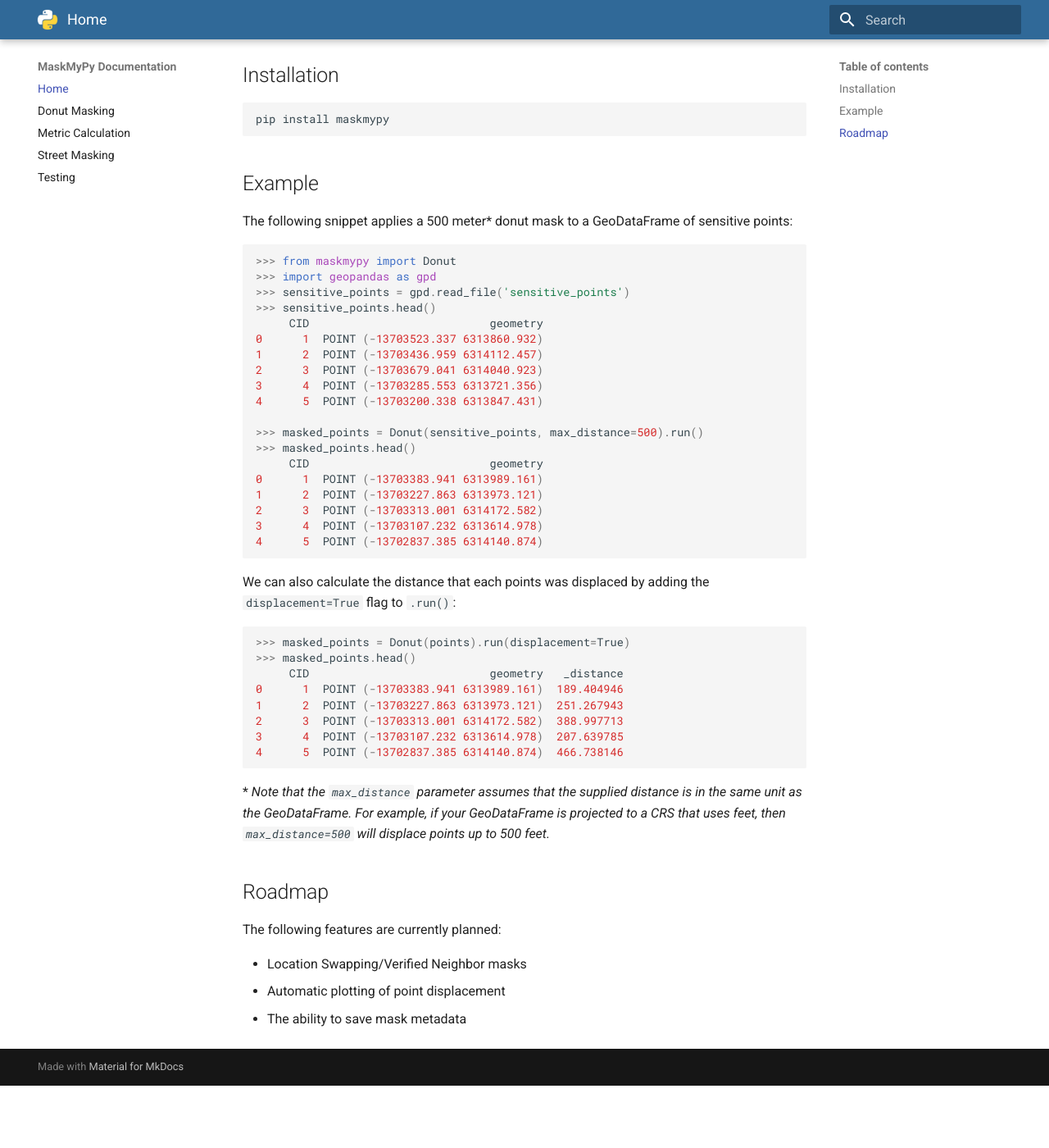
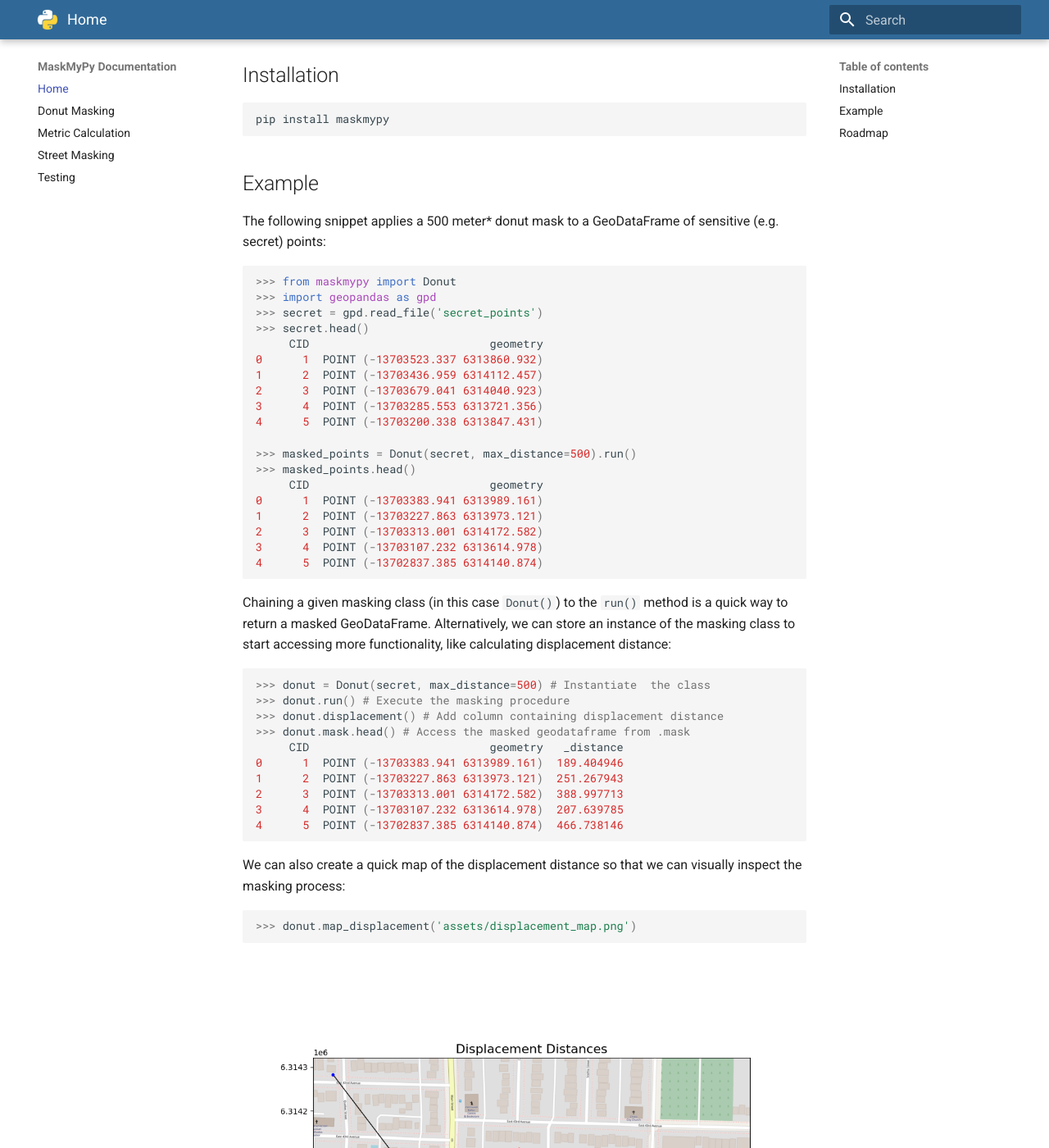
Before and after one commit to TheTinHat/MaskMyPy, an MkDocs documentation site: the page built from docs/README.md, in a window 1280 px wide and 1400 px high, scrolled down 591 px. Shown: the whole window at 82% size. Built offline with MkDocs 1.6.1 and Material for MkDocs 9.7.7, drawn with Linux system fonts in a browser that asks for light colours; before the commit the page ends 1915 px from its top, so only the background shows below that.

Commit message:
refactor: Lots of changes...

````diff
--- a/docs/README.md
+++ b/docs/README.md
@@ -25,13 +25,13 @@ pip install maskmypy
 
 ## Example
 
-The following snippet applies a 500 meter* donut mask to a GeoDataFrame of sensitive points:
+The following snippet applies a 500 meter* donut mask to a GeoDataFrame of sensitive (e.g. secret) points:
 
 ```python
 >>> from maskmypy import Donut
 >>> import geopandas as gpd
->>> sensitive_points = gpd.read_file('sensitive_points')
->>> sensitive_points.head()
+>>> secret = gpd.read_file('secret_points')
+>>> secret.head()
      CID                           geometry
 0      1  POINT (-13703523.337 6313860.932)
 1      2  POINT (-13703436.959 6314112.457)
@@ -39,7 +39,7 @@ The following snippet applies a 500 meter* donut mask to a GeoDataFrame of sensi
 3      4  POINT (-13703285.553 6313721.356)
 4      5  POINT (-13703200.338 6313847.431)
 
->>> masked_points = Donut(sensitive_points, max_distance=500).run()
+>>> masked_points = Donut(secret, max_distance=500).run()
 >>> masked_points.head()
      CID                           geometry
 0      1  POINT (-13703383.941 6313989.161)
@@ -49,11 +49,13 @@ The following snippet applies a 500 meter* donut mask to a GeoDataFrame of sensi
 4      5  POINT (-13702837.385 6314140.874)
 ```
 
-We can also calculate the distance that each points was displaced by adding the `displacement=True` flag to `.run()`:
+Chaining a given masking class (in this case `Donut()`) to the `run()` method is a quick way to return a masked GeoDataFrame. Alternatively, we can store an instance of the masking class to start accessing more functionality, like calculating displacement distance:
 
 ```python
->>> masked_points = Donut(points).run(displacement=True)
->>> masked_points.head()
+>>> donut = Donut(secret, max_distance=500) # Instantiate  the class
+>>> donut.run() # Execute the masking procedure
+>>> donut.displacement() # Add column containing displacement distance
+>>> donut.mask.head() # Access the masked geodataframe from .mask
      CID                           geometry   _distance
 0      1  POINT (-13703383.941 6313989.161)  189.404946
 1      2  POINT (-13703227.863 6313973.121)  251.267943
@@ -62,11 +64,17 @@ We can also calculate the distance that each points was displaced by adding the
 4      5  POINT (-13702837.385 6314140.874)  466.738146
 ```
 
+We can also create a quick map of the displacement distance so that we can visually inspect the masking process:
+```python
+>>> donut.map_displacement('assets/displacement_map.png')
+```
+
+![Displacement Map](assets/displacement_map.png)
+
 \* *Note that the `max_distance` parameter assumes that the supplied distance is in the same unit as the GeoDataFrame. For example, if your GeoDataFrame is projected to a CRS that uses feet, then `max_distance=500` will displace points up to 500 feet.*
 
 ## Roadmap
 The following features are currently planned:
 
 - Location Swapping/Verified Neighbor masks
-- Automatic plotting of point displacement
 - The ability to save mask metadata
````
Also changed, not shown: docs/metrics.md (+3 -3 lines), docs/assets/displacement_map.png (added), 7 other files.
